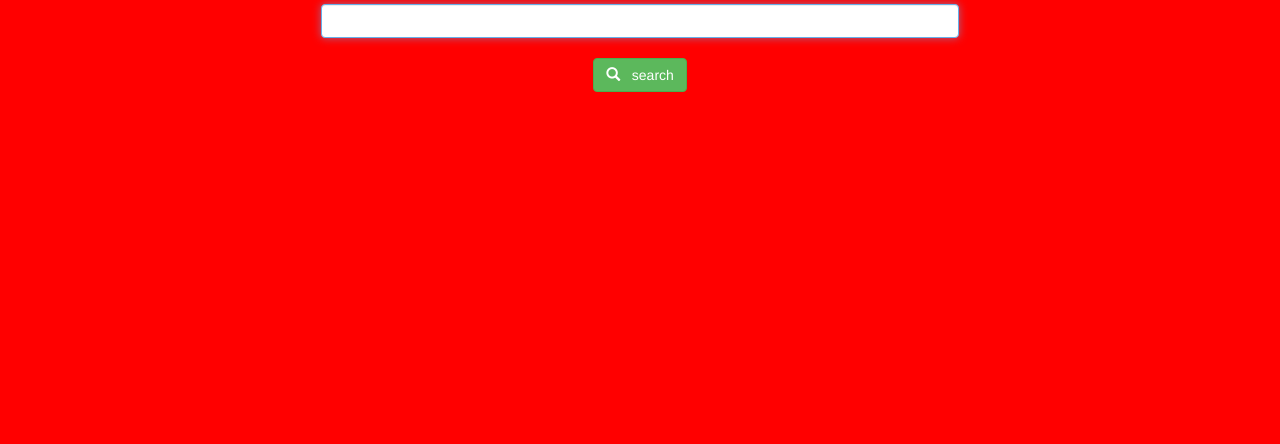
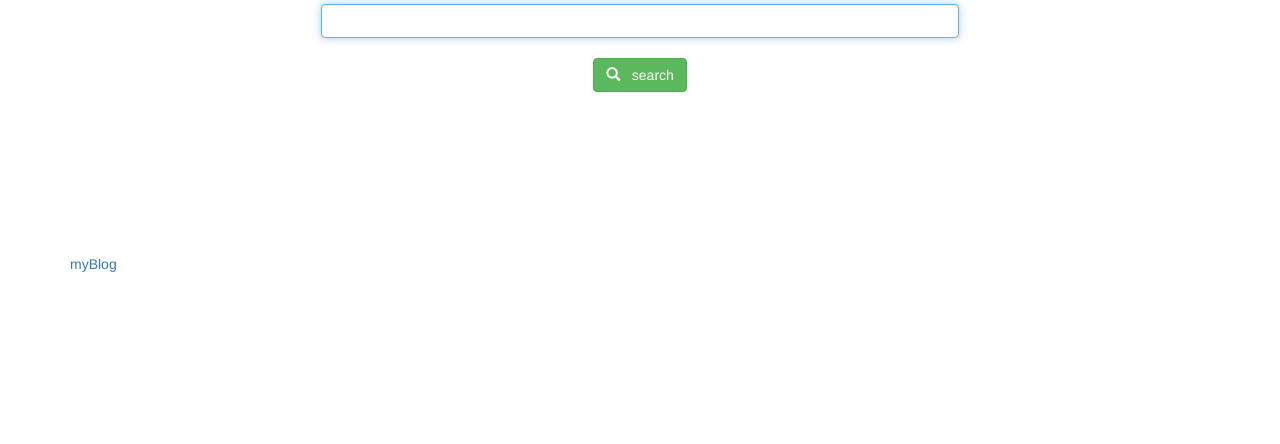
Before and after one commit to Anindya-Das/Anindya-Das.github.io, a plain HTML site: page index.html in a window 1280 px wide. Shown: the part 356-800 px from the top of the page. Drawn offline with nearby package versions, Linux system fonts and the light colour scheme.

Commit message:
Update index.html

```diff
--- a/index.html
+++ b/index.html
@@ -19,7 +19,7 @@ function func(){
 }
 </script>
 </head>
-<body style="background-color:red;">
+<body>
 
 <div class="container">
 <div class="top_bar">
@@ -43,6 +43,7 @@ function func(){
      </center>
   </div>
  </center>
+	<a href="blog.html">myBlog</a>
  <div class="output">
    <p id="out"> </p>
  </div>
```
